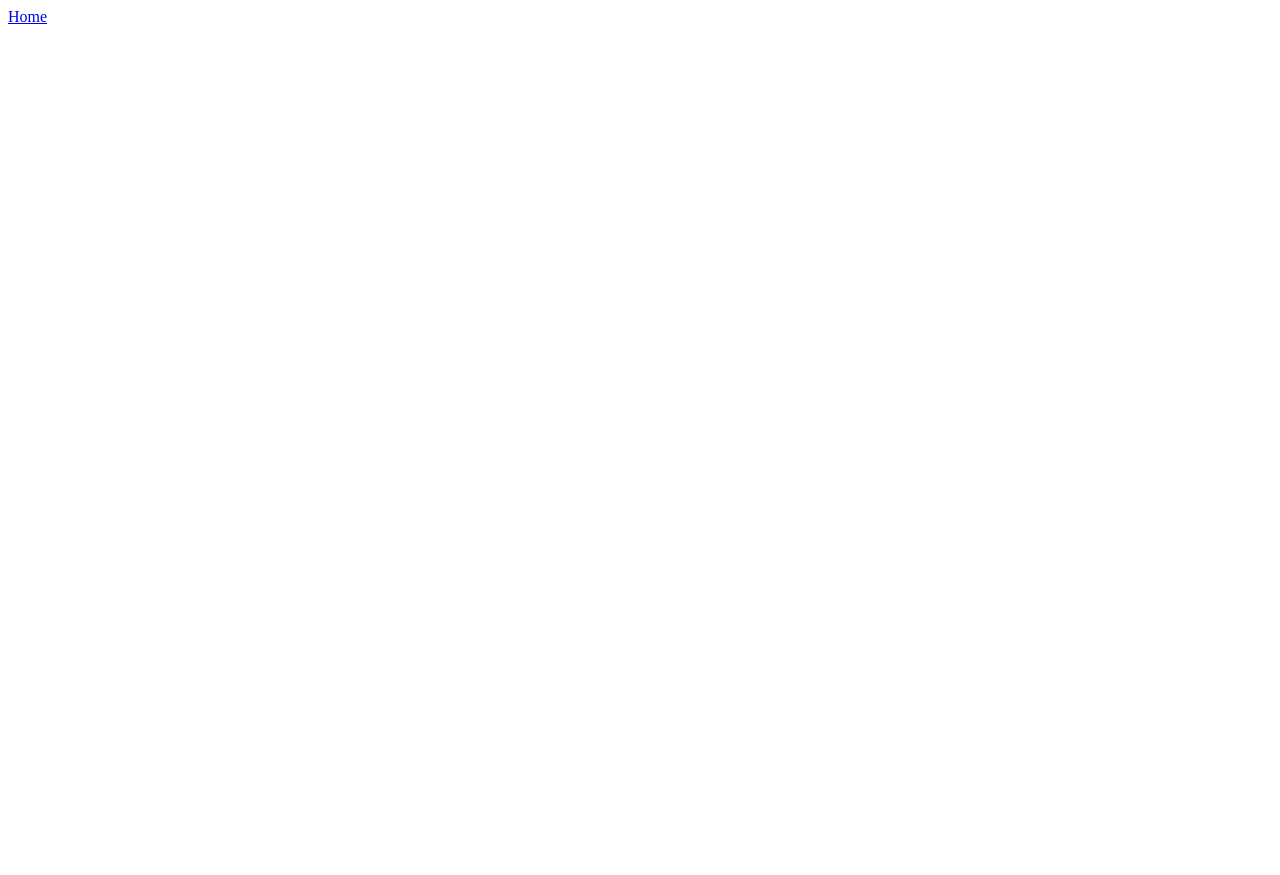
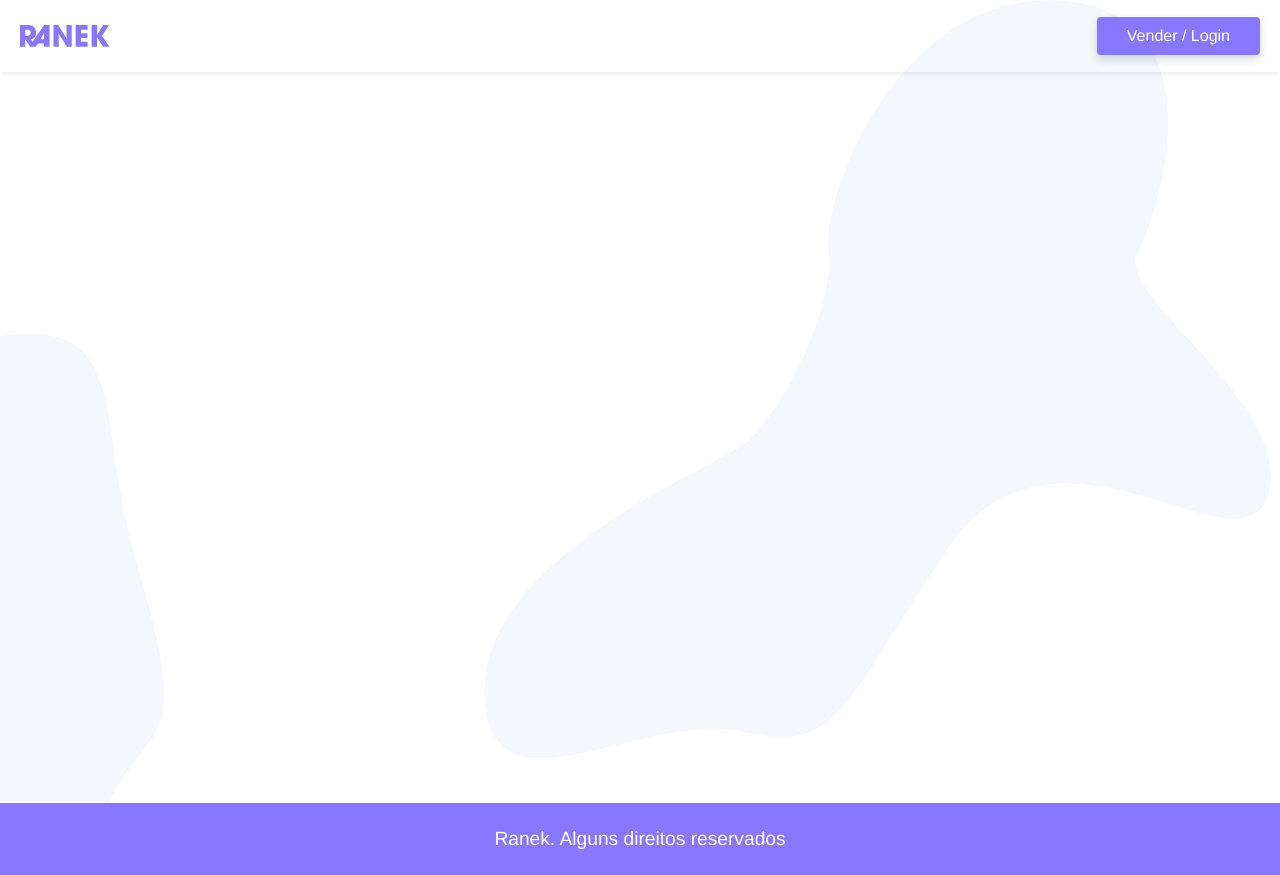
Before and after one commit to bryanbruzinga/Ranek, a Vue app: page / in a window 1280 px wide. Before the commit the page ends 800 px from the top, so only its background shows below. Built offline with nearby package versions, Linux system fonts and the light colour scheme.

Commit message:
inclusão e estilização do header e footer

```diff
--- a/package.json
+++ b/package.json
@@ -36,7 +36,9 @@
     "parserOptions": {
       "parser": "babel-eslint"
     },
-    "rules": {}
+    "rules": {
+
+    }
   },
   "browserslist": [
     "> 1%",
--- a/src/App.vue
+++ b/src/App.vue
@@ -1,12 +1,85 @@
 <template>
   <div id="app">
-    <div id="nav">
-      <router-link to="/">Home</router-link>
-    </div>
-    <router-view/>
+    <TheHeader />
+    <main id="main">
+      <router-view/>
+    </main>
+    <TheFooter />
   </div>
 </template>
 
+<script>
+
+import TheHeader from '@/components/TheHeader.vue'
+import TheFooter from '@/components/TheFooter.vue'
+
+export default {
+    components: {
+      TheHeader,
+      TheFooter
+    }
+}
+</script>
+
 <style>
 
+* {
+  box-sizing: border-box;
+}
+
+body, ul, li, h1, h2, p {
+  margin: 0;
+  padding: 0;
+}
+
+ul {
+  list-style: none;
+}
+
+body {
+  font-family: 'Avenir', Helvetica, Arial, sans-serif;
+  color: #345;
+  background: url('./assets/pattern.svg') repeat top;
+}
+
+a {
+  color: #345;
+  text-decoration: none;
+}
+
+img {
+  max-width: 100%;
+  display: block;
+}
+
+.btn {
+  display: block;
+  padding: 10px 30px;
+  background: #87f;
+  border-radius: 4px;
+  color: white;
+  text-align: center;
+  font-size: 1rem;
+  box-shadow: 0 4px 8px rgba(30, 60, 90, 0.2);
+  transition: all 0.3s;
+  border: none;
+  font-family: 'Avenir', Helvetica, Arial, sans-serif;
+  cursor: pointer;
+}
+
+.btn:hover {
+  background: #65d;
+  transform: scale(1.1);
+}
+
+#app {
+  display: flex;
+  min-height: 100vh;
+  flex-direction: column;
+}
+
+#main {
+  flex: 1;
+}
+
 </style>
--- a/src/components/HelloWorld.vue
+++ /dev/null
@@ -1,60 +0,0 @@
-<template>
-  <div class="hello">
-    <h1>{{ msg }}</h1>
-    <p>
-      For a guide and recipes on how to configure / customize this project,<br>
-      check out the
-      <a href="https://cli.vuejs.org" target="_blank" rel="noopener">vue-cli documentation</a>.
-    </p>
-    <h3>Installed CLI Plugins</h3>
-    <ul>
-      <li><a href="https://github.com/vuejs/vue-cli/tree/dev/packages/%40vue/cli-plugin-babel" target="_blank" rel="noopener">babel</a></li>
-      <li><a href="https://github.com/vuejs/vue-cli/tree/dev/packages/%40vue/cli-plugin-router" target="_blank" rel="noopener">router</a></li>
-      <li><a href="https://github.com/vuejs/vue-cli/tree/dev/packages/%40vue/cli-plugin-vuex" target="_blank" rel="noopener">vuex</a></li>
-      <li><a href="https://github.com/vuejs/vue-cli/tree/dev/packages/%40vue/cli-plugin-eslint" target="_blank" rel="noopener">eslint</a></li>
-    </ul>
-    <h3>Essential Links</h3>
-    <ul>
-      <li><a href="https://vuejs.org" target="_blank" rel="noopener">Core Docs</a></li>
-      <li><a href="https://forum.vuejs.org" target="_blank" rel="noopener">Forum</a></li>
-      <li><a href="https://chat.vuejs.org" target="_blank" rel="noopener">Community Chat</a></li>
-      <li><a href="https://twitter.com/vuejs" target="_blank" rel="noopener">Twitter</a></li>
-      <li><a href="https://news.vuejs.org" target="_blank" rel="noopener">News</a></li>
-    </ul>
-    <h3>Ecosystem</h3>
-    <ul>
-      <li><a href="https://router.vuejs.org" target="_blank" rel="noopener">vue-router</a></li>
-      <li><a href="https://vuex.vuejs.org" target="_blank" rel="noopener">vuex</a></li>
-      <li><a href="https://github.com/vuejs/vue-devtools#vue-devtools" target="_blank" rel="noopener">vue-devtools</a></li>
-      <li><a href="https://vue-loader.vuejs.org" target="_blank" rel="noopener">vue-loader</a></li>
-      <li><a href="https://github.com/vuejs/awesome-vue" target="_blank" rel="noopener">awesome-vue</a></li>
-    </ul>
-  </div>
-</template>
-
-<script>
-export default {
-  name: 'HelloWorld',
-  props: {
-    msg: String
-  }
-}
-</script>
-
-<!-- Add "scoped" attribute to limit CSS to this component only -->
-<style scoped>
-h3 {
-  margin: 40px 0 0;
-}
-ul {
-  list-style-type: none;
-  padding: 0;
-}
-li {
-  display: inline-block;
-  margin: 0 10px;
-}
-a {
-  color: #42b983;
-}
-</style>
--- /dev/null
+++ b/src/components/TheFooter.vue
@@ -0,0 +1,24 @@
+<template>
+  <footer>
+    <p>Ranek. Alguns direitos reservados</p>
+  </footer>
+</template>
+
+<script>
+export default {
+    name: 'TheFooter'
+}
+</script>
+
+<style>
+footer {
+  background: #87f;
+  padding: 25px 0;
+  text-align: center;
+  font-size: 1.2rem;
+  color: white;
+  position: relative;
+  top: 75px;
+}
+
+</style>
--- /dev/null
+++ b/src/components/TheHeader.vue
@@ -0,0 +1,37 @@
+<template>
+  <header>
+      <nav>
+          <router-link to="/" class="logo">
+          <img src="@/assets/ranek.svg" alt="Ranek">
+          </router-link>
+
+          <router-link to="/login" class="btn">Vender / Login
+          </router-link>
+      </nav>
+  </header>
+</template>
+
+<script>
+export default {
+    name: 'TheHeader'
+}
+</script>
+
+<style scoped>
+nav {
+    display: flex;
+    align-items: center;
+    justify-content: space-between;
+    padding: 15px 20px;
+    box-shadow: 0 2px 4px rgba(30, 60, 90, .1);
+}
+
+.logo {
+    padding: 10px 0;
+}
+
+.logo img {
+    width: 90px;
+}
+
+</style>
--- a/src/store/index.js
+++ b/src/store/index.js
@@ -9,7 +9,5 @@
   mutations: {
   },
   actions: {
-  },
-  modules: {
   }
 })
```
Also changed, not shown: src/router/index.js (+12 -12 lines).
